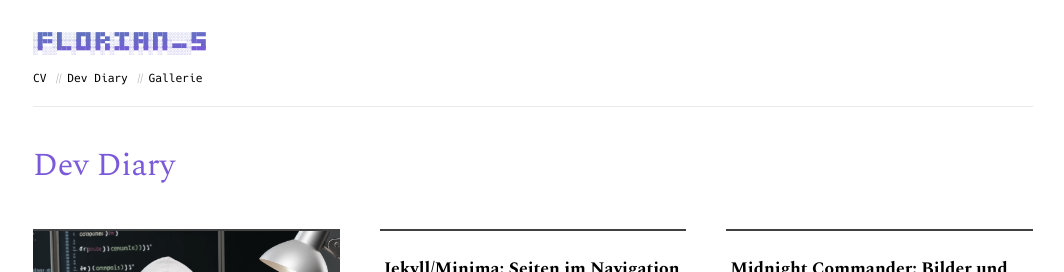
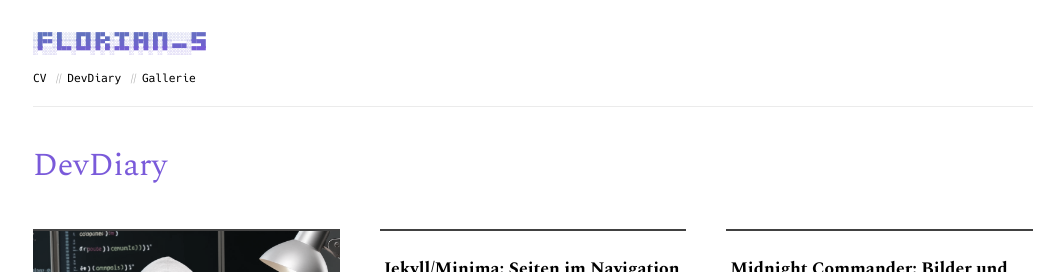
Before and after one commit to flowinho/florianschuttkowskicom, a Jekyll site: the page built from _pages/devDiary.md, in a window 1280 px wide and 900 px high. Shown: the top 272 px of the window, without its empty margins (107-1171 px from the left). Built offline with Jekyll 4.4.1, drawn with Linux system fonts in a browser that asks for light colours.

Commit message:
Remove space from devdiary

```diff
--- a/_pages/devDiary.md
+++ b/_pages/devDiary.md
@@ -1,6 +1,6 @@
 ---
 layout: postlist
-title: Dev Diary
+title: DevDiary
 permalink: /dev/
 displayCategory: devDiary
 ---
```
